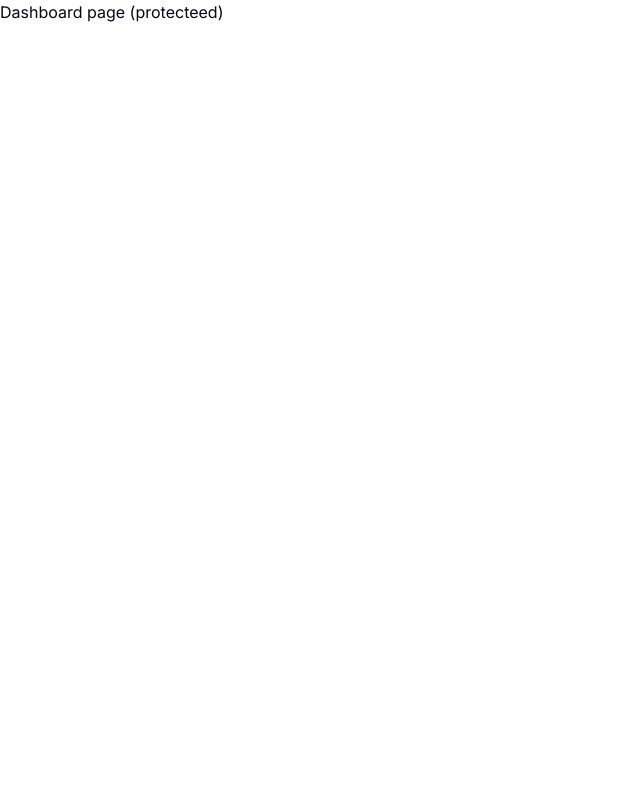
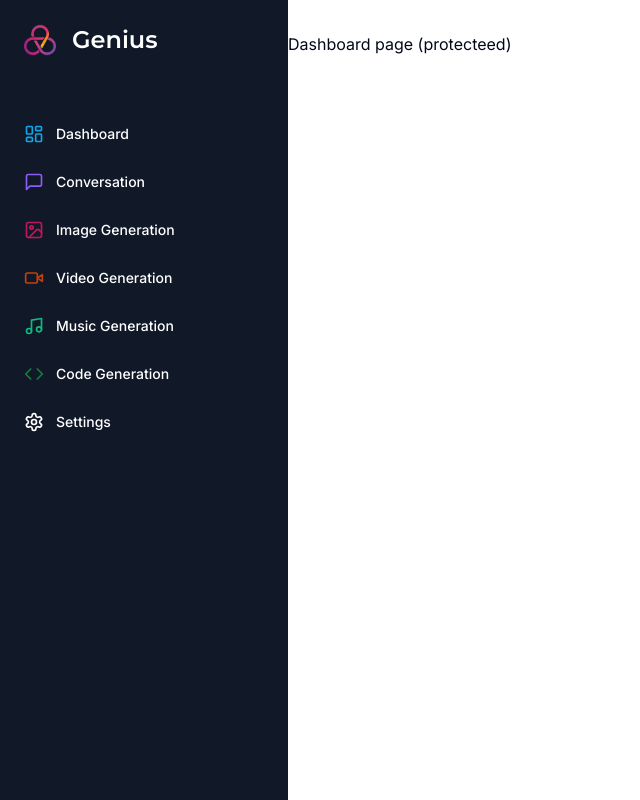
Before and after one commit to James-Adin/saas-ai-platform, a Next.js app: page /dashboard in a window 1280 px wide. Shown: the whole page, without its empty margins (0-640 px from the left). Built offline with nearby package versions, Linux system fonts and the light colour scheme.

Commit message:
Sidebar rendering

```diff
--- a/app/(dashboard)/(routes)/dashboard/page.tsx
+++ b/app/(dashboard)/(routes)/dashboard/page.tsx
@@ -1,12 +1,11 @@
 import { Button } from '@/components/ui/button';
-import { UserButton } from '@clerk/nextjs';
+
 import Image from 'next/image';
 
 const DashboardPage = () => {
   return (
     <div>
       <p>Dashboard page (protecteed)</p>
-      <UserButton afterSignOutUrl="/" />
     </div>
   );
 };
--- /dev/null
+++ b/app/(dashboard)/layout.tsx
@@ -0,0 +1,18 @@
+import Navbar from '@/components/navbar';
+import Sidebar from '@/components/sidebar';
+
+const DashboardLayout = ({ children }: { children: React.ReactNode }) => {
+  return (
+    <div className="h-full relative">
+      <div className="hidden h-full md:flex md:w-72 md:flex-col md:fixed md:inset-y-0 z-80 bg-gray-900">
+        <Sidebar />
+      </div>
+      <main className="md:pl-72 pb-10">
+        <Navbar />
+        {children}
+      </main>
+    </div>
+  );
+};
+
+export default DashboardLayout;
--- /dev/null
+++ b/components/mobile-sidebar.tsx
@@ -0,0 +1,23 @@
+'use client';
+
+import { Button } from '@/components/ui/button';
+import { Menu } from 'lucide-react';
+import { Sheet, SheetContent, SheetTrigger } from '@/components/ui/sheet';
+import Sidebar from '@/components/sidebar';
+
+const MobileSidebar = () => {
+  return (
+    <Sheet>
+      <SheetTrigger>
+        <Button variant="ghost" size="icon" className="md:hidden">
+          <Menu />
+        </Button>
+      </SheetTrigger>
+      <SheetContent side="left" className="p-0">
+        <Sidebar />
+      </SheetContent>
+    </Sheet>
+  );
+};
+
+export default MobileSidebar;
--- /dev/null
+++ b/components/navbar.tsx
@@ -0,0 +1,15 @@
+import { UserButton } from '@clerk/nextjs';
+import MobileSidebar from '@/components/mobile-sidebar';
+
+const Navbar = () => {
+  return (
+    <div className="flex items-center p-4">
+      <MobileSidebar />
+      <div className="flex w-full justify-end">
+        <UserButton afterSignOutUrl="/" />
+      </div>
+    </div>
+  );
+};
+
+export default Navbar;
--- /dev/null
+++ b/components/sidebar.tsx
@@ -0,0 +1,97 @@
+'use client';
+
+import { cn } from '@/lib/utils';
+import { Montserrat } from 'next/font/google';
+import {
+  Code,
+  ImageIcon,
+  LayoutDashboard,
+  MessageSquare,
+  Music,
+  Settings,
+  VideoIcon,
+} from 'lucide-react';
+import Image from 'next/image';
+import Link from 'next/link';
+
+const montserrat = Montserrat({ weight: '600', subsets: ['latin'] });
+
+const routes = [
+  {
+    label: 'Dashboard',
+    icon: LayoutDashboard,
+    href: '/dashboard',
+    color: 'text-sky-500',
+  },
+  {
+    label: 'Conversation',
+    icon: MessageSquare,
+    href: '/conversation',
+    color: 'text-violet-500',
+  },
+  {
+    label: 'Image Generation',
+    icon: ImageIcon,
+    color: 'text-pink-700',
+    href: '/image',
+  },
+  {
+    label: 'Video Generation',
+    icon: VideoIcon,
+    color: 'text-orange-700',
+    href: '/video',
+  },
+  {
+    label: 'Music Generation',
+    icon: Music,
+    color: 'text-emerald-500',
+    href: '/music',
+  },
+  {
+    label: 'Code Generation',
+    icon: Code,
+    color: 'text-green-700',
+    href: '/code',
+  },
+  {
+    label: 'Settings',
+    icon: Settings,
+    href: '/settings',
+  },
+];
+
+const Sidebar = () => {
+  return (
+    <div className="space-y-4 py-4 flex flex-col h-full bg-[#111827] text-white">
+      <div className="px-3 py-2 flex-1">
+        <Link href="/dashboard" className="flex items-center pl-3 mb-14">
+          <div className="relative h-8 w-8 mr-4">
+            <Image fill alt="Logo" src="/logo.png" />
+          </div>
+          <h1 className={cn('text-2xl font-bold', montserrat.className)}>
+            Genius
+          </h1>
+        </Link>
+        <div className="space-y-1">
+          {routes.map((route) => (
+            <Link
+              key={route.href}
+              href={route.href}
+              className={cn(
+                'text-sm group flex p-3 w-full justify-start font-medium cursor-pointer hover:text-white hover:bg-white/10 rounded-lg transition'
+                //pathname === route.href ? "text-white bg-white/10" : "text-zinc-400",
+              )}
+            >
+              <div className="flex items-center flex-1">
+                <route.icon className={cn('h-5 w-5 mr-3', route.color)} />
+                {route.label}
+              </div>
+            </Link>
+          ))}
+        </div>
+      </div>
+    </div>
+  );
+};
+
+export default Sidebar;
--- /dev/null
+++ b/components/ui/sheet.tsx
@@ -0,0 +1,144 @@
+"use client"
+
+import * as React from "react"
+import * as SheetPrimitive from "@radix-ui/react-dialog"
+import { cva, type VariantProps } from "class-variance-authority"
+import { X } from "lucide-react"
+
+import { cn } from "@/lib/utils"
+
+const Sheet = SheetPrimitive.Root
+
+const SheetTrigger = SheetPrimitive.Trigger
+
+const SheetClose = SheetPrimitive.Close
+
+const SheetPortal = ({
+  className,
+  ...props
+}: SheetPrimitive.DialogPortalProps) => (
+  <SheetPrimitive.Portal className={cn(className)} {...props} />
+)
+SheetPortal.displayName = SheetPrimitive.Portal.displayName
+
+const SheetOverlay = React.forwardRef<
+  React.ElementRef<typeof SheetPrimitive.Overlay>,
+  React.ComponentPropsWithoutRef<typeof SheetPrimitive.Overlay>
+>(({ className, ...props }, ref) => (
+  <SheetPrimitive.Overlay
+    className={cn(
+      "fixed inset-0 z-50 bg-background/80 backdrop-blur-sm data-[state=open]:animate-in data-[state=closed]:animate-out data-[state=closed]:fade-out-0 data-[state=open]:fade-in-0",
+      className
+    )}
+    {...props}
+    ref={ref}
+  />
+))
+SheetOverlay.displayName = SheetPrimitive.Overlay.displayName
+
+const sheetVariants = cva(
+  "fixed z-50 gap-4 bg-background p-6 shadow-lg transition ease-in-out data-[state=open]:animate-in data-[state=closed]:animate-out data-[state=closed]:duration-300 data-[state=open]:duration-500",
+  {
+    variants: {
+      side: {
+        top: "inset-x-0 top-0 border-b data-[state=closed]:slide-out-to-top data-[state=open]:slide-in-from-top",
+        bottom:
+          "inset-x-0 bottom-0 border-t data-[state=closed]:slide-out-to-bottom data-[state=open]:slide-in-from-bottom",
+        left: "inset-y-0 left-0 h-full w-3/4 border-r data-[state=closed]:slide-out-to-left data-[state=open]:slide-in-from-left sm:max-w-sm",
+        right:
+          "inset-y-0 right-0 h-full w-3/4  border-l data-[state=closed]:slide-out-to-right data-[state=open]:slide-in-from-right sm:max-w-sm",
+      },
+    },
+    defaultVariants: {
+      side: "right",
+    },
+  }
+)
+
+interface SheetContentProps
+  extends React.ComponentPropsWithoutRef<typeof SheetPrimitive.Content>,
+    VariantProps<typeof sheetVariants> {}
+
+const SheetContent = React.forwardRef<
+  React.ElementRef<typeof SheetPrimitive.Content>,
+  SheetContentProps
+>(({ side = "right", className, children, ...props }, ref) => (
+  <SheetPortal>
+    <SheetOverlay />
+    <SheetPrimitive.Content
+      ref={ref}
+      className={cn(sheetVariants({ side }), className)}
+      {...props}
+    >
+      {children}
+      <SheetPrimitive.Close className="absolute right-4 top-4 rounded-sm opacity-70 ring-offset-background transition-opacity hover:opacity-100 focus:outline-none focus:ring-2 focus:ring-ring focus:ring-offset-2 disabled:pointer-events-none data-[state=open]:bg-secondary">
+        <X className="h-4 w-4" />
+        <span className="sr-only">Close</span>
+      </SheetPrimitive.Close>
+    </SheetPrimitive.Content>
+  </SheetPortal>
+))
+SheetContent.displayName = SheetPrimitive.Content.displayName
+
+const SheetHeader = ({
+  className,
+  ...props
+}: React.HTMLAttributes<HTMLDivElement>) => (
+  <div
+    className={cn(
+      "flex flex-col space-y-2 text-center sm:text-left",
+      className
+    )}
+    {...props}
+  />
+)
+SheetHeader.displayName = "SheetHeader"
+
+const SheetFooter = ({
+  className,
+  ...props
+}: React.HTMLAttributes<HTMLDivElement>) => (
+  <div
+    className={cn(
+      "flex flex-col-reverse sm:flex-row sm:justify-end sm:space-x-2",
+      className
+    )}
+    {...props}
+  />
+)
+SheetFooter.displayName = "SheetFooter"
+
+const SheetTitle = React.forwardRef<
+  React.ElementRef<typeof SheetPrimitive.Title>,
+  React.ComponentPropsWithoutRef<typeof SheetPrimitive.Title>
+>(({ className, ...props }, ref) => (
+  <SheetPrimitive.Title
+    ref={ref}
+    className={cn("text-lg font-semibold text-foreground", className)}
+    {...props}
+  />
+))
+SheetTitle.displayName = SheetPrimitive.Title.displayName
+
+const SheetDescription = React.forwardRef<
+  React.ElementRef<typeof SheetPrimitive.Description>,
+  React.ComponentPropsWithoutRef<typeof SheetPrimitive.Description>
+>(({ className, ...props }, ref) => (
+  <SheetPrimitive.Description
+    ref={ref}
+    className={cn("text-sm text-muted-foreground", className)}
+    {...props}
+  />
+))
+SheetDescription.displayName = SheetPrimitive.Description.displayName
+
+export {
+  Sheet,
+  SheetTrigger,
+  SheetClose,
+  SheetContent,
+  SheetHeader,
+  SheetFooter,
+  SheetTitle,
+  SheetDescription,
+}
--- a/package.json
+++ b/package.json
@@ -10,6 +10,7 @@
   },
   "dependencies": {
     "@clerk/nextjs": "^4.24.2",
+    "@radix-ui/react-dialog": "^1.0.5",
     "@radix-ui/react-slot": "^1.0.2",
     "class-variance-authority": "^0.7.0",
     "clsx": "^2.0.0",
```
Also changed, not shown: public/logo.png (added), 1 other file (tests, documents, lock files or other folders).
